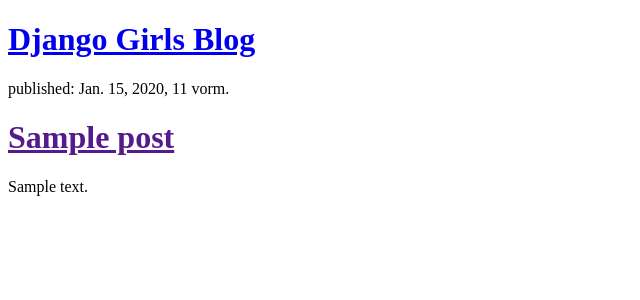
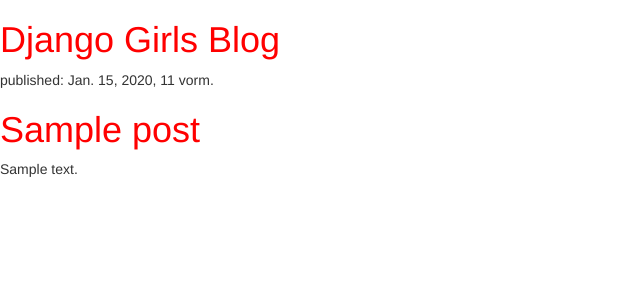
Before and after one commit to SabinaMRX/my-first-blog, a Django app: template blog/templates/blog/post_list.html in a window 1280 px wide. Shown: the top 300 px of the page, without its empty margins (0-640 px from the left). Run offline with Django 3.2, Linux system fonts and the light colour scheme; the template is opened without the code that fills it: values that come from a table or form of the project are taken from there, others are empty; tables that the repository leaves empty hold one stand-in row (values such as "Sample post"); some libraries are stand-ins or nearby versions.

Commit message:
css added

```diff
--- /dev/null
+++ b/blog/static/css/blog.css
@@ -0,0 +1,3 @@
+h1 a {
+  color: red;
+}
--- a/blog/templates/blog/post_list.html
+++ b/blog/templates/blog/post_list.html
@@ -1,9 +1,13 @@
 <!DOCTYPE html>
+{% load static %}
 <html lang="de" dir="ltr">
   <head>
     <meta charset="utf-8">
     <title>Django Girls Blog</title>
-  </head>
+    <link rel="stylesheet" href="//maxcdn.bootstrapcdn.com/bootstrap/3.2.0/css/bootstrap.min.css">
+    <link rel="stylesheet" href="//maxcdn.bootstrapcdn.com/bootstrap/3.2.0/css/bootstrap-theme.min.css">
+    <link rel="stylesheet" href="{% static 'css/blog.css' %}">
+    </head>
   <body>
     <div>
       <h1><a href="/">Django Girls Blog</a></h1>
```
